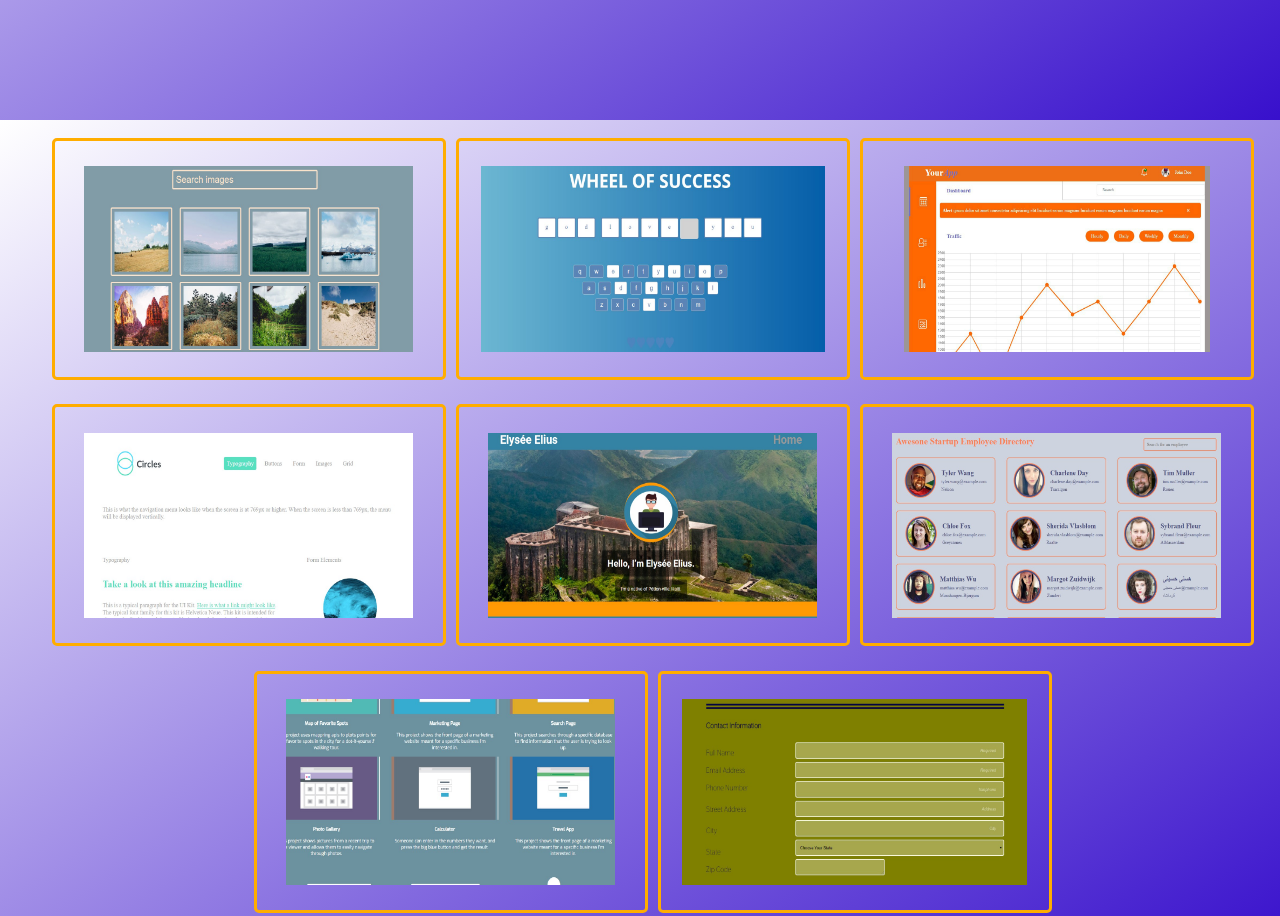
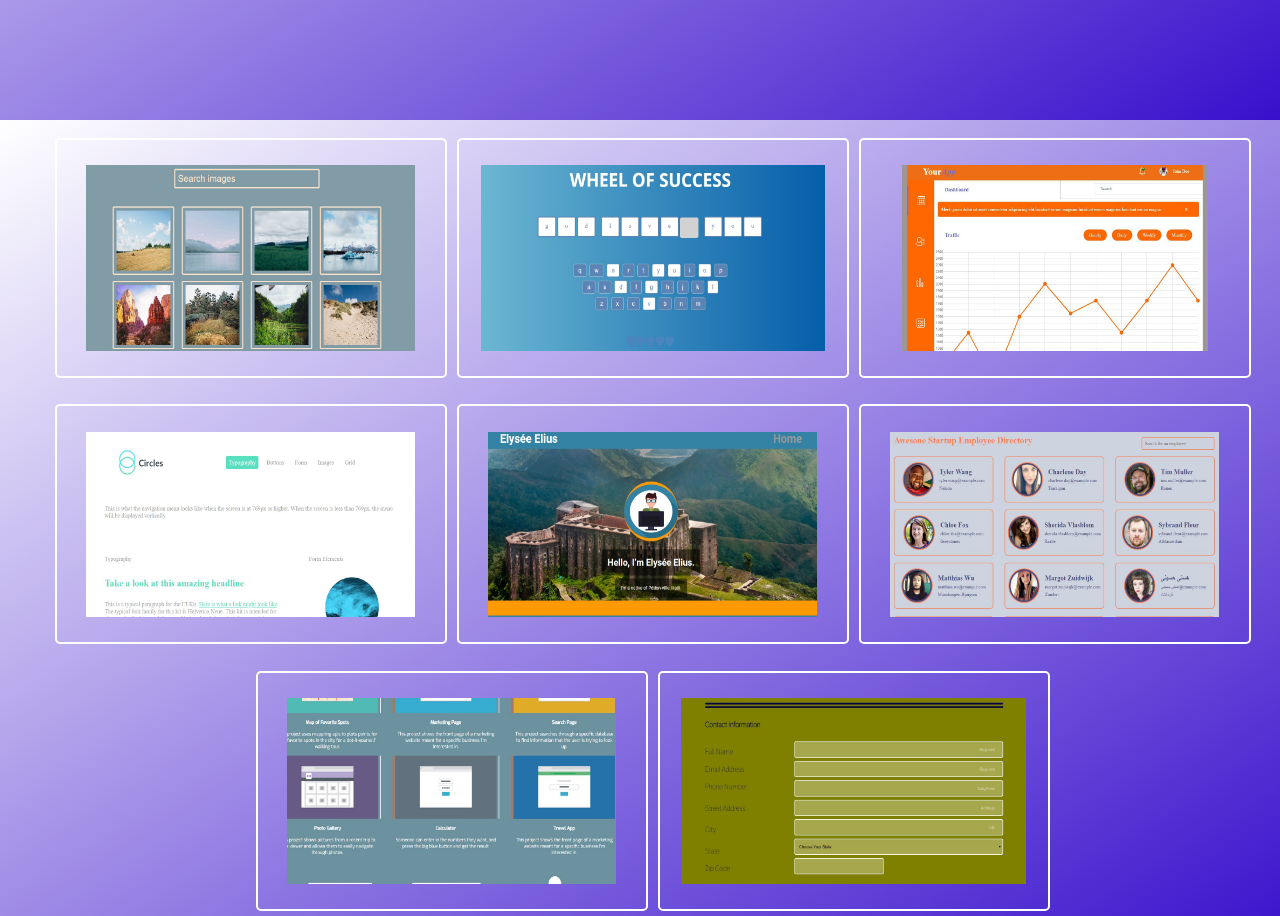
Before and after one commit to elyseeelius/elyseeelius.github.io, a plain HTML site: page index.html in a window 1280 px wide. Shown: the part 1480-2396 px from the top of the page. Drawn offline with Linux system fonts and the light colour scheme.

Commit message:
white border

```diff
--- a/css/style.css
+++ b/css/style.css
@@ -122,7 +122,7 @@ a {
     width: 30%;
     height: 29%;
     padding: 2px;
-    border: 3px solid #ffad00;
+    border: 2px solid #ffffff;
     display: flex;
     justify-content: center;
     align-items: center;
```
